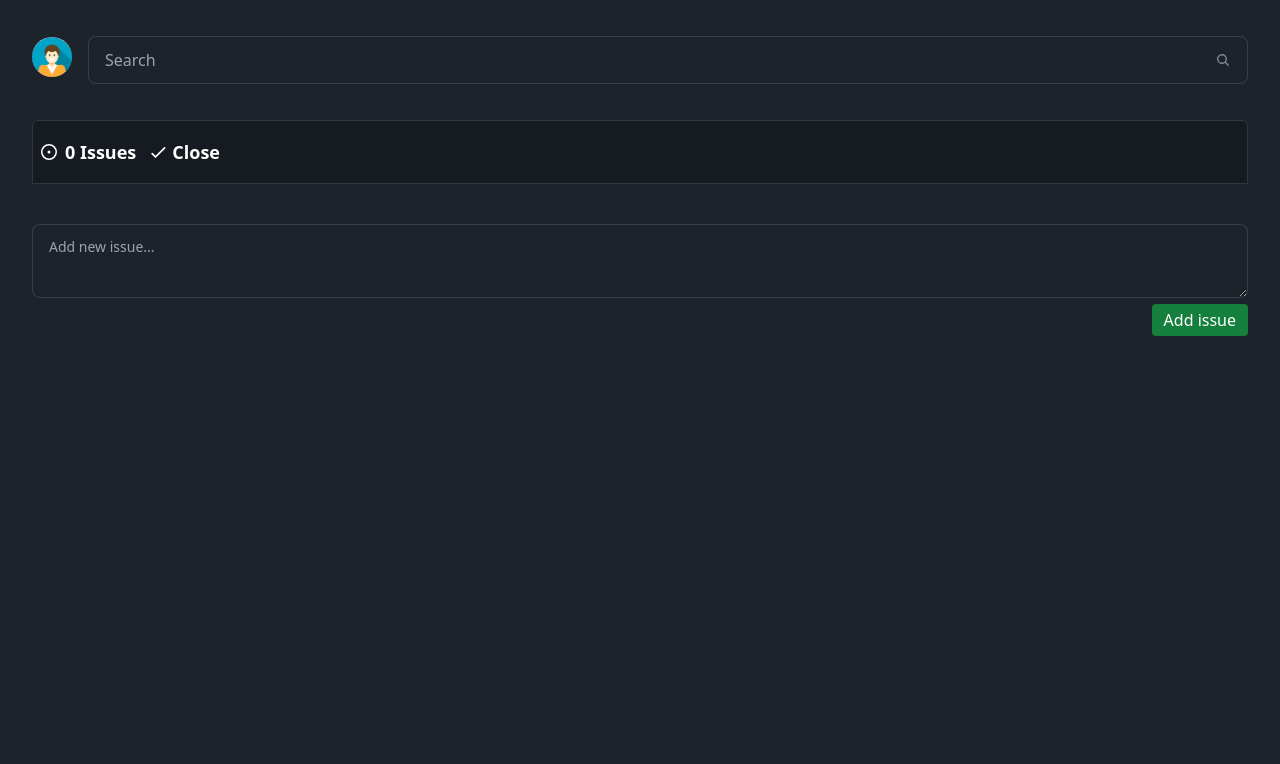
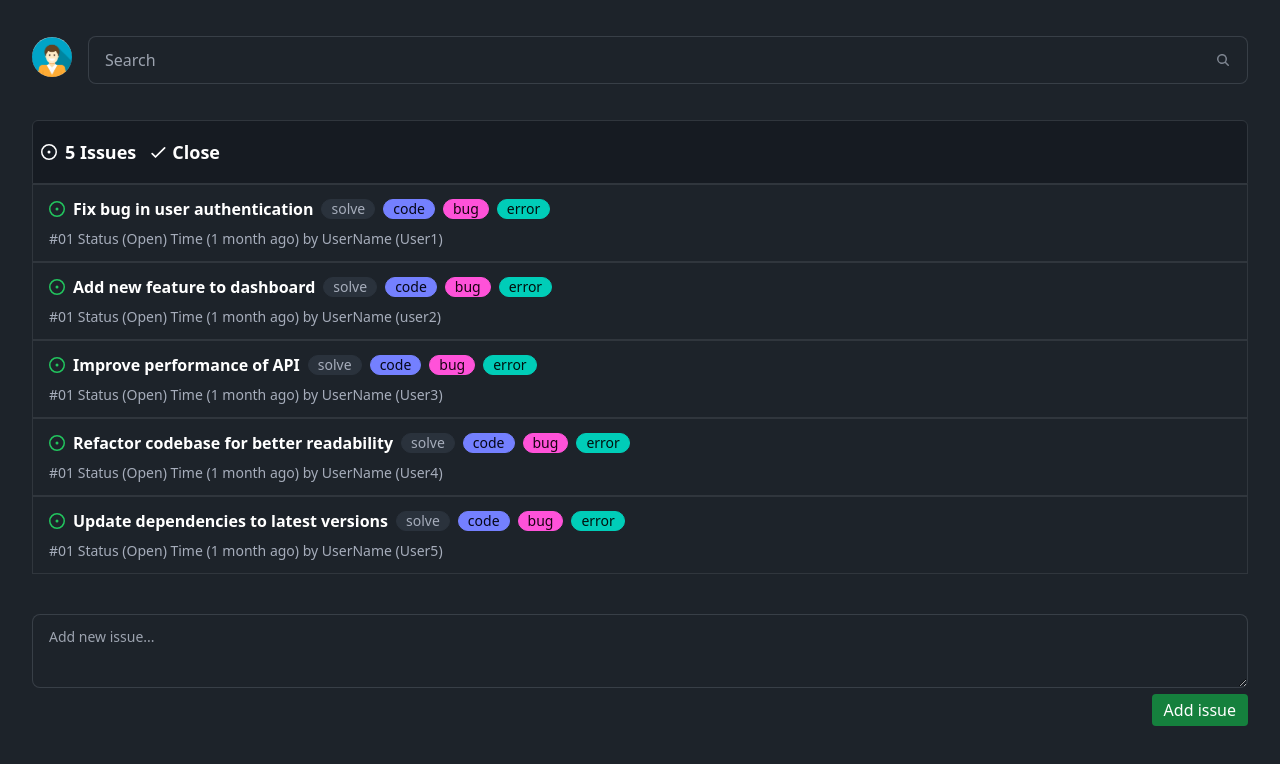
Before and after one commit to sutharrahul/git-issue-tracker, a React (Vite) app: page / in a window 1280 px wide. Shown: the top 764 px of the page. Built offline with nearby package versions, Linux system fonts and the light colour scheme.

Commit message:
add few default issues :fire:

```diff
--- a/src/app/Slice/addGitIssueSlice.js
+++ b/src/app/Slice/addGitIssueSlice.js
@@ -1,7 +1,38 @@
 import { createSlice, nanoid } from "@reduxjs/toolkit";
 
 const initialState = {
-  addGitIssues: [],
+  addGitIssues: [
+    {
+      id: nanoid(),
+      text: "Fix bug in user authentication",
+      userName: "User1",
+      createdAt: "2 week ago",
+    },
+    {
+      id: nanoid(),
+      text: "Add new feature to dashboard",
+      userName: "user2",
+      createdAt: "2 week ago",
+    },
+    {
+      id: nanoid(),
+      text: "Improve performance of API",
+      userName: "User3",
+      createdAt: "2 week ago",
+    },
+    {
+      id: nanoid(),
+      text: "Refactor codebase for better readability",
+      userName: "User4",
+      createdAt: "2 week ago",
+    },
+    {
+      id: nanoid(),
+      text: "Update dependencies to latest versions",
+      userName: "User5",
+      createdAt: "",
+    },
+  ],
 };
 
 export const gitIssueSlice = createSlice({
@@ -13,7 +44,8 @@ export const gitIssueSlice = createSlice({
       const gitIssue = {
         id: nanoid(),
         text: action.payload,
-        userName: prompt("Enter User Name"),
+        // userName: prompt("Enter User Name"),
+        userName: action.payload.userName,
         createdAt: new Date().toISOString(),
       };
       state.addGitIssues.push(gitIssue);
--- a/src/components/Badge.jsx
+++ b/src/components/Badge.jsx
@@ -3,10 +3,10 @@ import React from "react";
 function Badge() {
   return (
     <>
-      <div className="badge badge-neutral">neutral</div>
-      <div className="badge badge-primary">primary</div>
-      <div className="badge badge-secondary">secondary</div>
-      <div className="badge badge-accent">accent</div>
+      <div className="badge badge-neutral">solve</div>
+      <div className="badge badge-primary">code</div>
+      <div className="badge badge-secondary">bug</div>
+      <div className="badge badge-accent">error</div>
     </>
   );
 }
--- a/src/components/IssueItem.jsx
+++ b/src/components/IssueItem.jsx
@@ -8,6 +8,9 @@ function timeAgo(date) {
   const now = new Date();
   const secondsPast = (now.getTime() - date.getTime()) / 1000;
 
+  if (isNaN(secondsPast)) {
+    return "1 month ago";
+  }
   if (secondsPast < 60) {
     return `${Math.floor(secondsPast)} seconds ago`;
   }
@@ -62,9 +65,8 @@ function IssueItem() {
             </div>
             <div>
               <p className="text-sm pt-2">
-                #01 Status (Open/Close) Time (
-                {timeAgo(new Date(gitIssue.createdAt))}) by UserName (
-                {gitIssue.userName})
+                #01 Status (Open) Time ({timeAgo(new Date(gitIssue.createdAt))})
+                by UserName ({gitIssue.userName})
               </p>
             </div>
           </div>
```
